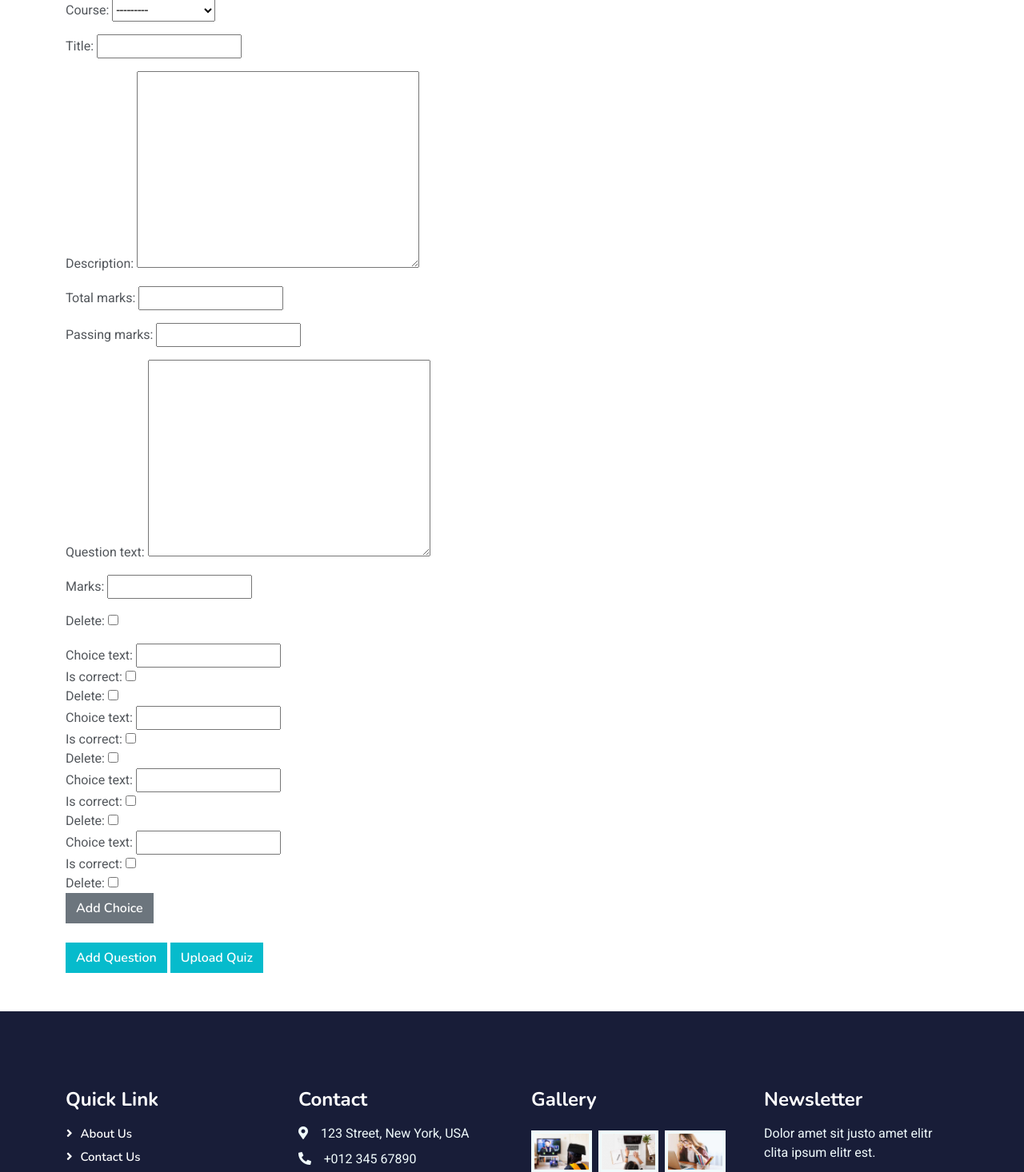
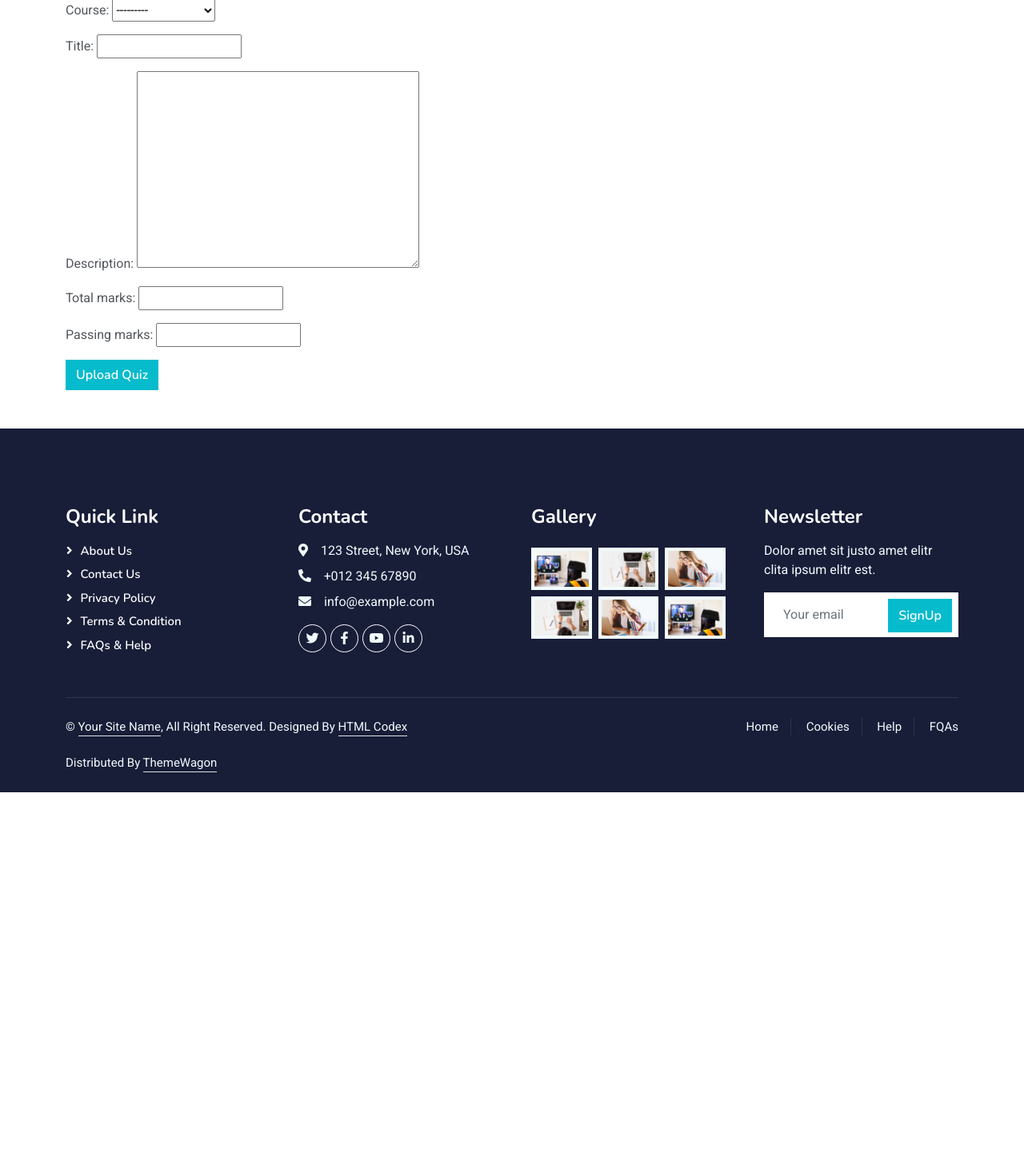
Before and after one commit to ArbaazAfsar/online_learning_Project, a Django app: a page that uses StudyNest/quizzes/templates/upload_quiz.html in a window 1280 px wide. Shown: the part 487-1953 px from the top of the page at 80% size. After the commit the page ends 1478 px from the top, so only its background shows below. Run offline with Django 5.2, Linux system fonts and the light colour scheme; a user stored in the database is signed in; tables that the repository leaves empty hold one stand-in row (values such as "Sample post"); some libraries are stand-ins or nearby versions.

Commit message:
Upload quiz is almost complete andI have to add add question Button

```diff
--- a/StudyNest/quizzes/forms.py
+++ b/StudyNest/quizzes/forms.py
@@ -23,7 +23,7 @@
 class QuestionForm(forms.ModelForm):
     class Meta:
         model = Question
-        fields = ['question_text', 'marks']
+        fields = '__all__'
 
 class ChoiceForm(forms.ModelForm):
     class Meta:
@@ -31,7 +31,7 @@
         fields = ['choice_text', 'is_correct']
 
 # Create a formset for up to 20 questions
-QuestionFormSet = modelformset_factory(Question, form=QuestionForm, extra=20)
+QuestionFormSet = modelformset_factory(Question, form=QuestionForm)
 
 # Create a formset for choices associated with each question
 ChoiceFormSet = inlineformset_factory(Question, Choice, form=ChoiceForm, extra=4, can_delete=True)
--- a/StudyNest/quizzes/templates/success.html
+++ b/StudyNest/quizzes/templates/success.html
@@ -54,6 +54,9 @@
     <div class="success-details">
         Your quiz has been successfully uploaded. You can now view it or upload another quiz.
     </div>
+    <br>
+    <br>
+    <br>
     <a href="{% url 'upload_quiz' %}" class="btn-back">Upload Another Quiz</a>
 </div>
 {% endblock %}
--- a/StudyNest/quizzes/templates/upload_quiz.html
+++ b/StudyNest/quizzes/templates/upload_quiz.html
@@ -27,72 +27,7 @@
         <!-- Render the quiz form -->
         {{ quiz_form.as_p }}
 
-        <!-- Render the question formset -->
-
-
-        <div id="questions-container">
-            {% for question_form in question_formset %}
-                <div class="mb-4 question-form">
-                    {{ question_form.as_p }}
-
-                    <!-- Render the choice formset for this question -->
-                    {{ choice_formsets|get_choice_formset:forloop.counter0 }}
-
-                    <button type="button" class="btn btn-secondary add-choice-btn" data-question-index="{{ forloop.counter0 }}">Add Choice</button>
-                </div>
-            {% endfor %}
-        </div>
-
-        <button type="button" class="btn btn-primary" id="add-question-btn">Add Question</button>
         <button type="submit" class="btn btn-primary">Upload Quiz</button>
     </form>
 </div>
-
-<script>
-document.addEventListener('DOMContentLoaded', function() {
-    let questionCounter = {{ question_formset.total_form_count }};
-
-    document.getElementById('add-question-btn').addEventListener('click', function() {
-        questionCounter++;
-        const questionTemplate = `
-            <div class="mb-4 question-form">
-                <input type="hidden" name="questions-TOTAL_FORMS" value="${questionCounter}">
-                <div class="form-group">
-                    <label for="id_questions-${questionCounter}-question_text">Question text:</label>
-                    <textarea name="questions-${questionCounter}-question_text" id="id_questions-${questionCounter}-question_text" class="form-control"></textarea>
-                </div>
-                <div class="form-group">
-                    <label for="id_questions-${questionCounter}-marks">Marks:</label>
-                    <input type="number" name="questions-${questionCounter}-marks" id="id_questions-${questionCounter}-marks" class="form-control">
-                </div>
-                <div id="choices-container-${questionCounter}">
-                    <!-- Choices will be dynamically added here -->
-                </div>
-                <button type="button" class="btn btn-secondary add-choice-btn" data-question-index="${questionCounter}">Add Choice</button>
-            </div>
-        `;
-        document.getElementById('questions-container').insertAdjacentHTML('beforeend', questionTemplate);
-    });
-
-    document.getElementById('questions-container').addEventListener('click', function(event) {
-        if (event.target && event.target.classList.contains('add-choice-btn')) {
-            const questionIndex = event.target.getAttribute('data-question-index');
-            const choicesContainer = document.getElementById(`choices-container-${questionIndex}`);
-            const choiceIndex = choicesContainer.querySelectorAll('.form-group').length;
-            const choiceTemplate = `
-                <div class="form-group">
-                    <label for="id_choices-${questionIndex}-${choiceIndex}-choice_text">Choice ${choiceIndex + 1}:</label>
-                    <input type="text" name="choices-${questionIndex}-${choiceIndex}-choice_text" id="id_choices-${questionIndex}-${choiceIndex}-choice_text" class="form-control">
-                </div>
-                <div class="form-group">
-                    <input type="checkbox" name="choices-${questionIndex}-${choiceIndex}-is_correct" id="id_choices-${questionIndex}-${choiceIndex}-is_correct">
-                    <label for="id_choices-${questionIndex}-${choiceIndex}-is_correct">Correct</label>
-                </div>
-            `;
-            choicesContainer.insertAdjacentHTML('beforeend', choiceTemplate);
-        }
-    });
-});
-</script>
-
 {% endblock %}
--- a/StudyNest/quizzes/urls.py
+++ b/StudyNest/quizzes/urls.py
@@ -9,4 +9,5 @@
     path('quiz/<int:quiz_id>/edit/', views.edit_quiz, name='edit_quiz'),
     path('quiz/<int:quiz_id>/delete/', views.delete_quiz, name='delete_quiz'),
     path('upload/success/', views.success_view, name='success_view_name'),
+    path('upload-question/<int:quiz_id>/', views.upload_question, name='upload_question'),
 ]
--- a/StudyNest/quizzes/views.py
+++ b/StudyNest/quizzes/views.py
@@ -1,12 +1,13 @@
 from django.shortcuts import render, get_object_or_404, redirect
 from django.contrib.auth.decorators import login_required
 from .models import Quiz, StudentQuizAttempt
-from .forms import QuizAttemptForm,QuizForm, Question, QuestionForm, Quiz, ChoiceFormSet ,ChoiceForm, Choice
+from .forms import QuizAttemptForm,QuizForm, Question, QuestionForm, Quiz, ChoiceFormSet ,ChoiceForm, Choice,QuestionFormSet
 from courses.models import Course
 from django.contrib.auth.decorators import user_passes_test
 from django.forms import inlineformset_factory
 from django.forms import modelformset_factory
 import random
+from django.contrib import messages
 
 
 @login_required
@@ -70,40 +71,123 @@
     decorated_view_func = user_passes_test(lambda u: u.is_superuser)(view_func)
     return decorated_view_func
 
-QuestionFormSet = inlineformset_factory(Quiz, Question, form= QuestionForm, extra=1)
+
+
+@superuser_required
+# def upload_quiz(request):
+#     if request.method == 'POST':
+#         quiz_form = QuizForm(request.POST)
+#         question_formset = QuestionFormSet(request.POST)
+
+#         if quiz_form.is_valid() and question_formset.is_valid():
+#             quiz = quiz_form.save()
+#             print('aaaaaaa')
+
+#             questions = question_formset.save(commit=False)
+#             for question in questions:
+#                 question.quiz = quiz  # Assign the quiz to each question
+#                 question.save()
+#                 print('aaaaaaa')
+
+#                 # For each question, create its choice formset
+#                 choice_formset = ChoiceFormSet(request.POST, instance=question)
+#                 if choice_formset.is_valid():
+#                     choices = choice_formset.save(commit=False)
+#                     for choice in choices:
+#                         choice.question = question  # Assign the question to each choice
+#                         choice.save()
+
+#             return redirect('success_view_name')  # Replace with your actual success view name
+#     else:
+#         quiz_form = QuizForm()
+#         question_formset = QuestionFormSet(queryset=Quiz.objects.none())  # No initial data
+#         choice_formsets = ChoiceFormSet()
+
+#     return render(request, 'upload_quiz.html', {
+#         'quiz_form': quiz_form,
+#         'question_formset': question_formset,
+#         'choice_formsets': choice_formsets,
+#     })
+def upload_question(request, quiz_id):
+    quiz = Quiz.objects.get(id=quiz_id)
+
+    if request.method == 'POST':
+        question_form = QuestionForm(request.POST)
+        if question_form.is_valid():
+            question = question_form.save(commit=False)
+            question.quiz = quiz
+            question.save()
+
+            choice_formset = ChoiceFormSet(request.POST, instance=question)
+            if choice_formset.is_valid():
+                choice_formset.save()
+                messages.success(request, 'Question and choices uploaded successfully!')
+                # Assume that you have a way to get course_id related to the quiz
+                course_id = quiz.course.id
+                return redirect('quiz_detail', course_id=course_id, quiz_id=quiz.id)
+            else:
+                messages.error(request, 'There was an error with the choices.')
+        else:
+            messages.error(request, 'There was an error with the question.')
+    else:
+        question_form = QuestionForm()
+        choice_formset = ChoiceFormSet()
+
+    return render(request, 'upload_question.html', {
+        'quiz': quiz,
+        'question_form': question_form,
+        'choice_formset': choice_formset,
+    })
+
+
 
 @superuser_required
 def upload_quiz(request):
     if request.method == 'POST':
         quiz_form = QuizForm(request.POST)
-        question_formset = QuestionFormSet(request.POST, prefix='questions')
-        choice_formsets = [ChoiceFormSet(request.POST, prefix=f'choices_{i}') for i in range(20)]
 
-        if quiz_form.is_valid() and question_formset.is_valid() and all(cf.is_valid() for cf in choice_formsets):
-            quiz = quiz_form.save()
-            questions = question_formset.save(commit=False)
-            for i, question in enumerate(questions):
-                question.quiz = quiz
-                question.save()
-                choices = choice_formsets[i].save(commit=False)
-                for choice in choices:
-                    choice.question = question
-                    choice.save()
+        if quiz_form.is_valid():
+            quiz = quiz_form.save()  # Save and get the single Quiz instance
+            messages.success(request, 'Quiz uploaded successfully!')
+            return redirect('upload_question', quiz_id=quiz.id)  # Redirect with quiz_id
+        else:
+            messages.error(request, 'The quiz form is not valid.')
+    else:
+        quiz_form = QuizForm()  # Initialize the form in GET request
 
-            return redirect('success_view_name')  # Replace with your actual success view name
+    return render(request, 'upload_quiz.html', {'quiz_form': quiz_form})
+
+
+
+def quiz_detail_view(request, course_id, quiz_id):
+    # Retrieve the quiz object
+    quiz = get_object_or_404(Quiz, id=quiz_id, course_id=course_id)
+
+    # Fetch all the questions related to this quiz
+    questions = quiz.questions.all()
+
+    # Create a form for quiz attempt if it's a POST request
+    if request.method == 'POST':
+        form = QuizAttemptForm(request.POST, questions=questions)
+        if form.is_valid():
+            # Process the form and evaluate the quiz
+            # (You can add logic to calculate scores, save the attempt, etc.)
+            # Redirect to a results page or show the result directly
+            return redirect('quiz_result', course_id=course_id, quiz_id=quiz.id)
     else:
-        quiz_form = QuizForm()
-        question_formset = QuestionFormSet(prefix='questions')
-        choice_formsets = [ChoiceFormSet(prefix=f'choices_{i}') for i in range(20)]
+        # Initialize the form for a GET request
+        form = QuizAttemptForm(questions=questions)
 
-    return render(request, 'upload_quiz.html', {
-        'quiz_form': quiz_form,
-        'question_formset': question_formset,
-        'choice_formsets': choice_formsets,
-    })
+    context = {
+        'quiz': quiz,
+        'form': form,
+    }
+
+    return render(request, 'quiz_detail.html', context)
+
 
 def success_view(request):
-    return render(request, 'success.html')
+    return render(request, 'success.html', {'message': 'Operation completed successfully!'})
 
 @superuser_required
 def edit_quiz(request, quiz_id):
```
Also changed, not shown: StudyNest/quizzes/templates/upload_question.html (added, +45 -0 lines), StudyNest/media/courses/js_uisITiK.png (added), 1 other file.
